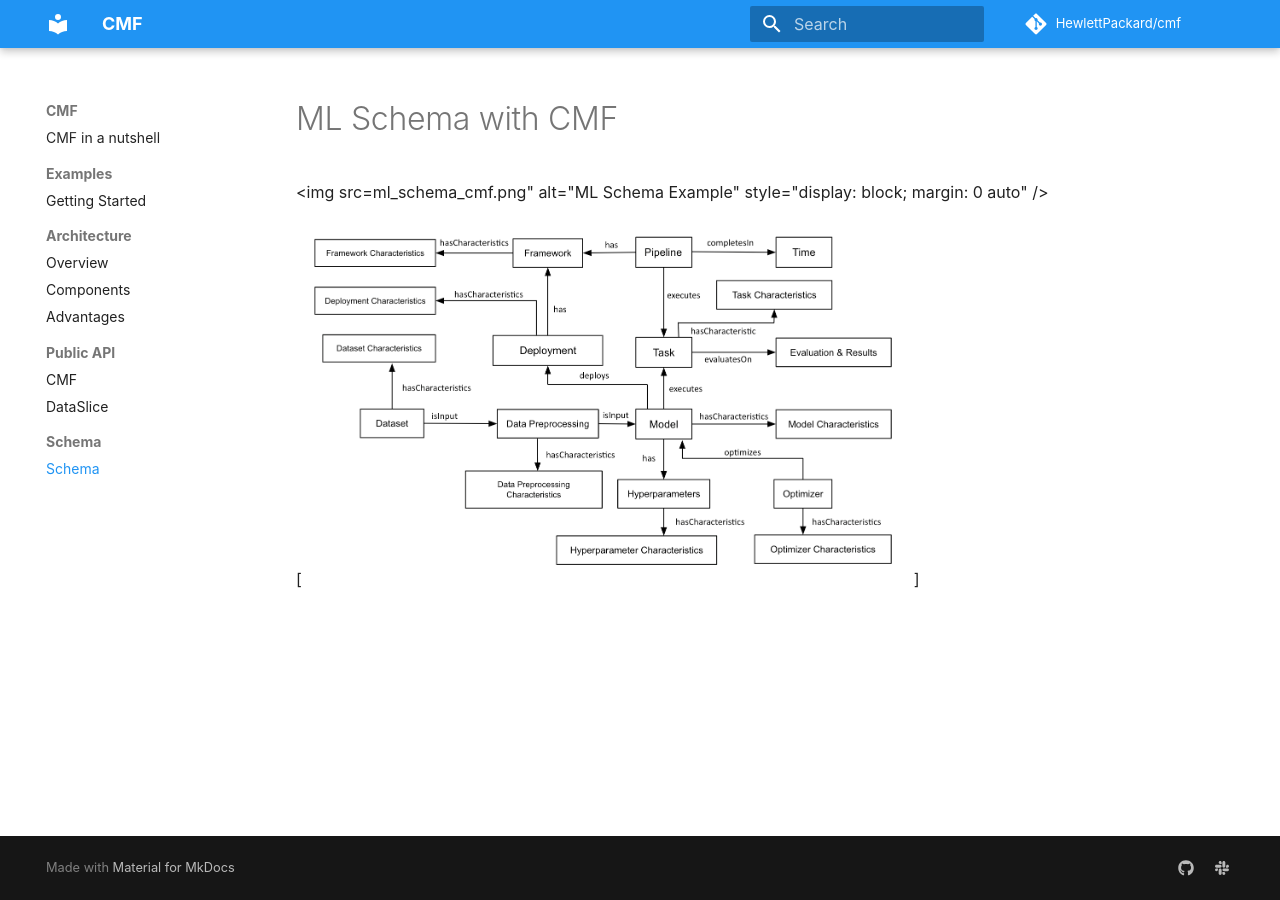
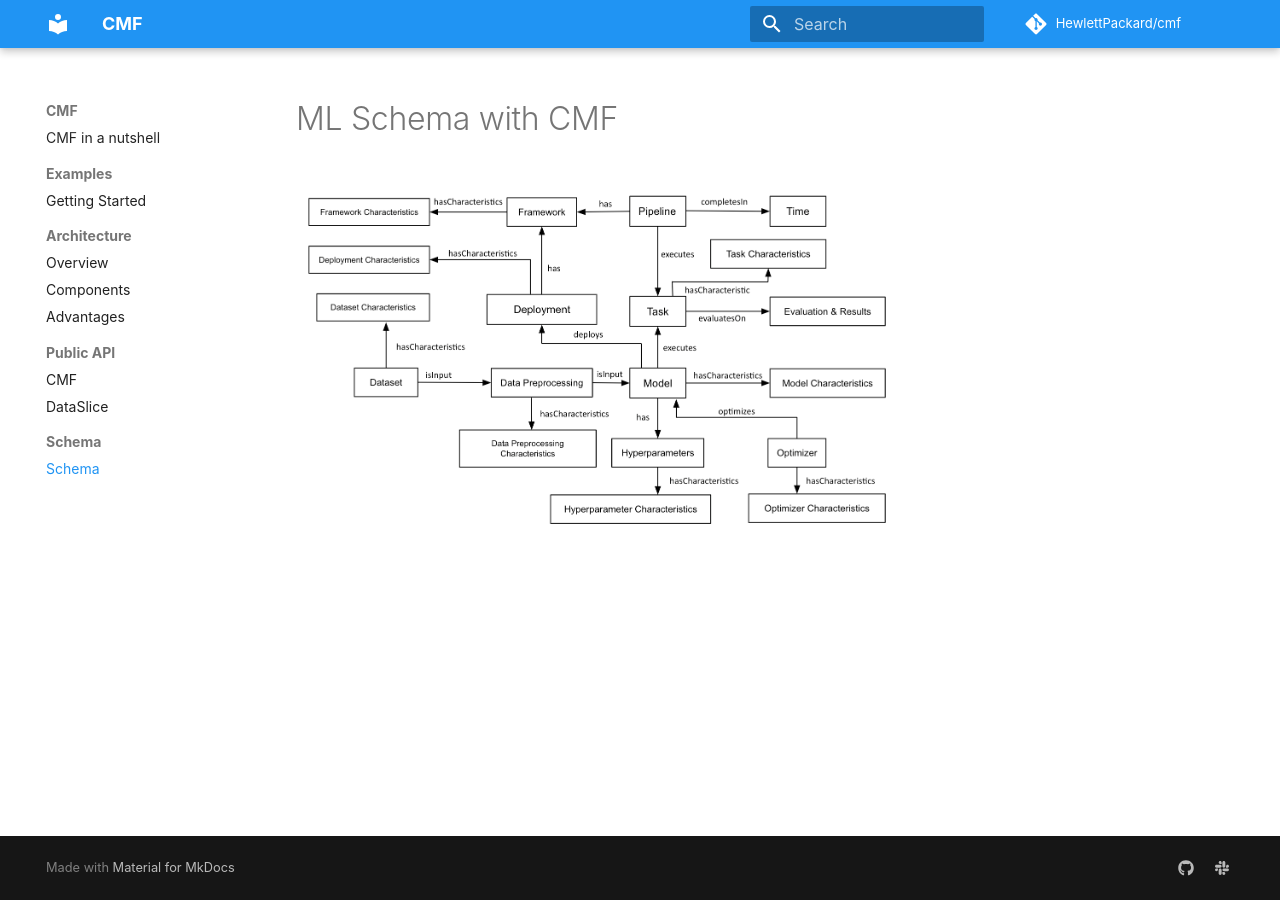
Before and after one commit to HewlettPackard/cmf, an MkDocs documentation site: the page built from docs/schema/schema.md, in a window 1280 px wide. Built offline with MkDocs 1.6.1 and Material for MkDocs 9.7.7, drawn with Linux system fonts in a browser that asks for light colours; some web fonts are replaced; comment, search, counter and statistics services are not loaded.

Commit message:
Update schema.md

```diff
--- a/docs/schema/schema.md
+++ b/docs/schema/schema.md
@@ -1,5 +1,3 @@
 # ML Schema with CMF
 
-<img src=ml_schema_cmf.png" alt="ML Schema Example" style="display: block; margin: 0 auto" />
-
-[![ML Schema](ml_schema_cmf.png)]
+![ML Schema](ml_schema_cmf.png)
```
